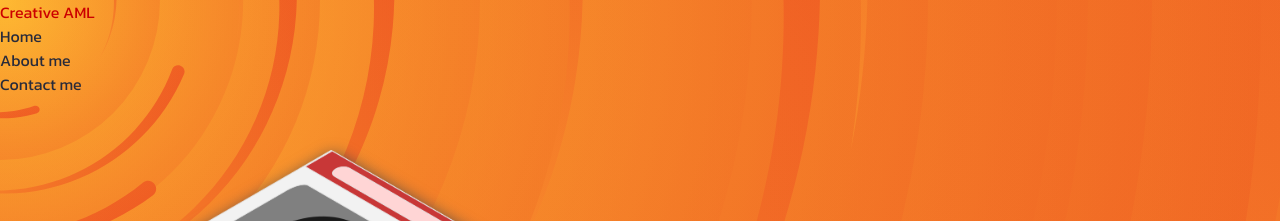
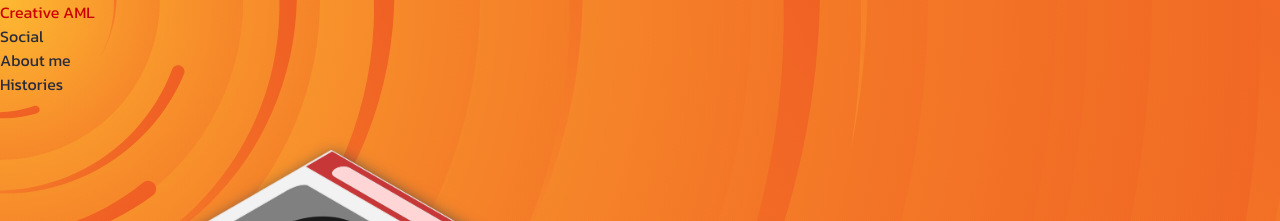
Before and after one commit to jorgeAML/creativeaml, a Jekyll site: the page built from index.markdown, in a window 1280 px wide and 900 px high. Shown: the top 221 px of the window. Built offline with Jekyll 4.4.1, drawn with Linux system fonts in a browser that asks for light colours; some web fonts are replaced.

Commit message:
nav update

```diff
--- a/_includes/nav.html
+++ b/_includes/nav.html
@@ -2,7 +2,7 @@
   <div class="container-nav">
     <div class="nav-title"><a href="/">{{page.section0}}</a></div>
     <div class="nav-features nav-o">
-      <div><a href="/">{{page.section1}}</a></div>
+      <div><a class="nav-a" href="/">{{page.section1}}</a></div>
       <div><a href="/about/">{{page.section2}}</a></div>
       <div><a href="/contact/">{{page.section3}}</a></div>
     </div>
--- a/index.markdown
+++ b/index.markdown
@@ -10,9 +10,9 @@ navSectionA: services
 
 ### NAV CONTENTS
 section0: Creative AML
-section1: Home
+section1: Social
 section2: About me
-section3: Contact me
+section3: Histories
 
 section2-1: Design
 section2-2: Development
```
